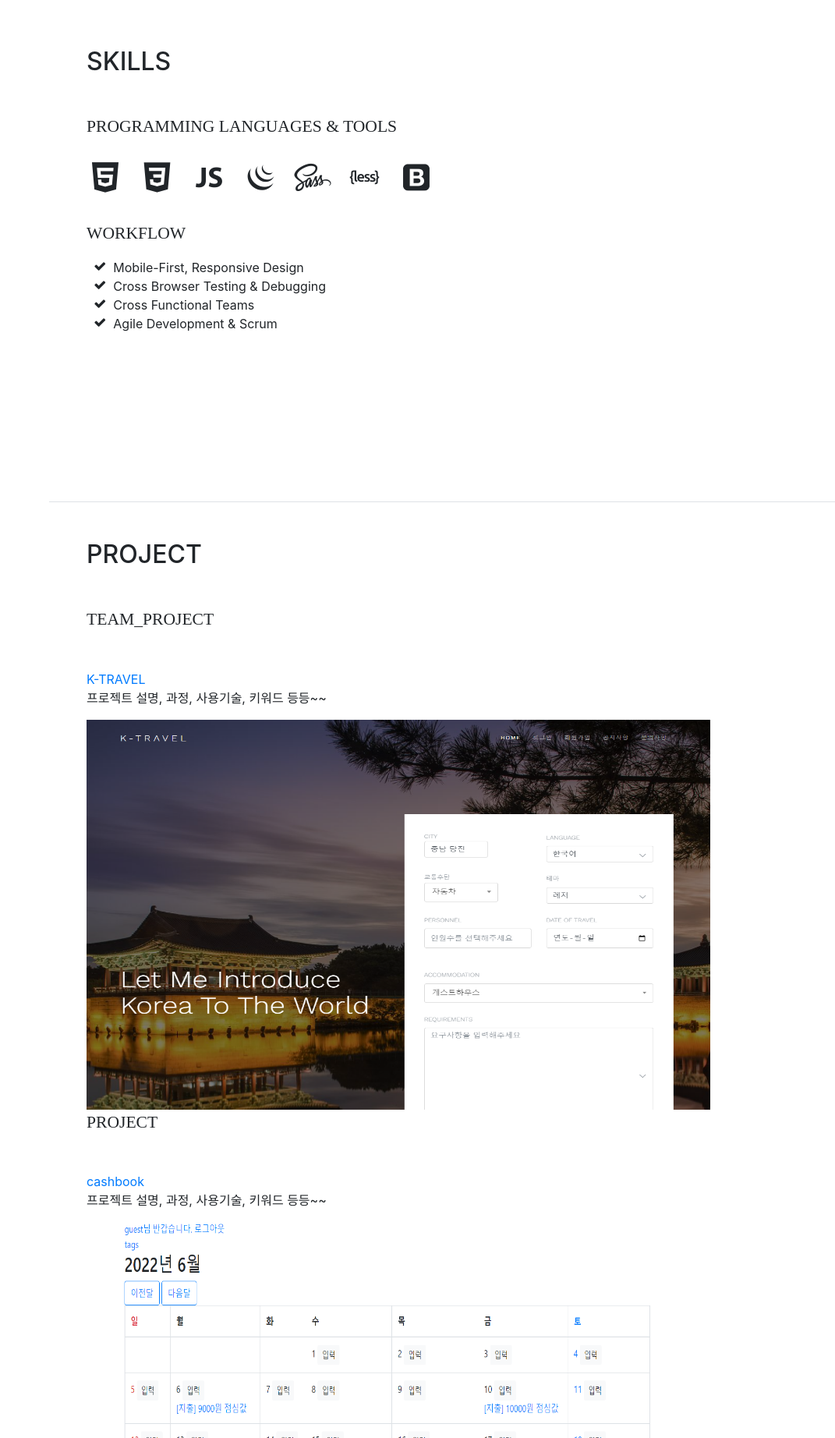
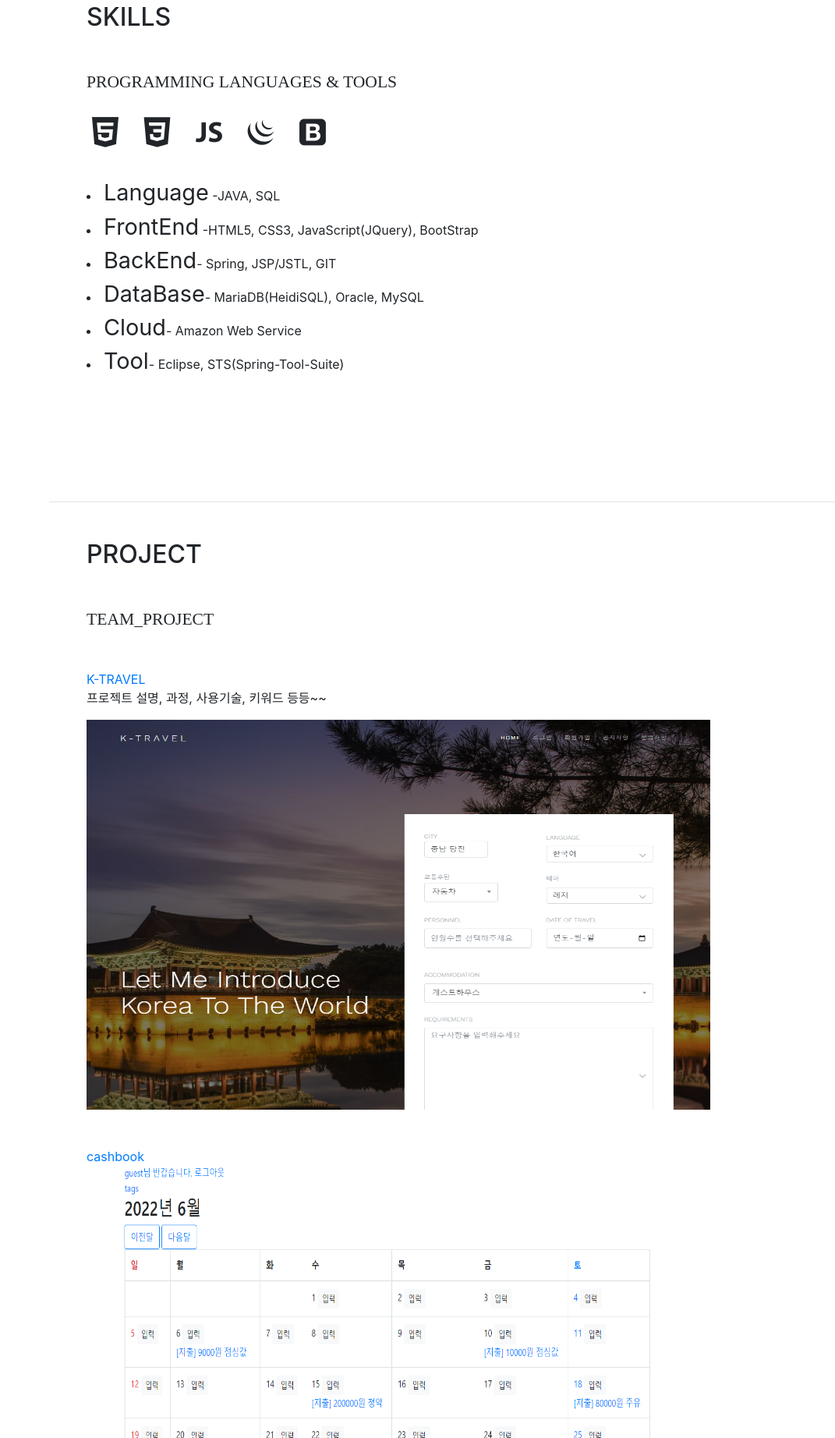
Before and after one commit to pseonho/pseonho.github.io, a website with bundled scripts: page index.html in a window 1280 px wide. Shown: the part 956-2800 px from the top of the page at 78% size, without its empty margins (209-1280 px from the left). Built offline with nearby package versions, Linux system fonts and the light colour scheme; a web font is replaced by a local one.

Commit message:
Add files via upload

```diff
--- a/index.html
+++ b/index.html
@@ -75,9 +75,11 @@
           <div class="subheading mb-5">birth: <span class="self">1994.01.28</span>
             <div class="subheading mb-5">Phone: <span class="self">010 8820 2470</span>
               <div class="subheading mb-5">Email: <span class="self">ejr5tns@naver.com</span>
-            <div class="subheading mb-5 introduce">자기 소개글 위치
 
-            <p class="mb-5">  간략한 소개</p>
+            <div class="subheading mb-5 introduce"> ~</div>
+            <div class="subheading mb-5 introduce"> 오늘 잘 하는 개발자 보다 내일 더 잘 할 수 있는 신입 개발자가 되겠습니다</div>
+
+            <div class="subheading mb-5 introduce">#집요함 #배우는 자세 #다양한 경험 #성장 가능성 #문제해결 능력</div>
             <ul class="list-inline list-social-icons mb-0">
 
             <li class="list-inline-item">
@@ -112,31 +114,29 @@
               <i class="devicons devicons-jquery"></i>
             </li>
             <li class="list-inline-item">
-              <i class="devicons devicons-sass"></i>
-            </li>
-            <li class="list-inline-item">
-              <i class="devicons devicons-less"></i>
-            </li>
-            <li class="list-inline-item">
               <i class="devicons devicons-bootstrap"></i>
             </li>
 
           </ul>
 
-          <div class="subheading mb-3">Workflow</div>
-          <ul class="fa-ul mb-0">
             <li>
               <i class="fa-li fa fa-check"></i>
-              Mobile-First, Responsive Design</li>
+              <span class="self">Language</span> -JAVA, SQL</li>
             <li>
               <i class="fa-li fa fa-check"></i>
-              Cross Browser Testing &amp; Debugging</li>
+              <span class="self">FrontEnd</span> -HTML5, CSS3, JavaScript(JQuery), BootStrap
             <li>
               <i class="fa-li fa fa-check"></i>
-              Cross Functional Teams</li>
+              <span class="self">BackEnd</span>- Spring, JSP/JSTL, GIT</li>
+              <li>
+                <i class="fa-li fa fa-check"></i>
+                <span class="self">DataBase</span>- MariaDB(HeidiSQL), Oracle, MySQL</li>
             <li>
               <i class="fa-li fa fa-check"></i>
-              Agile Development &amp; Scrum</li>
+              <span class="self">Cloud</span>- Amazon Web Service</li>
+              <li>
+                <i class="fa-li fa fa-check"></i>
+                <span class="self">Tool</span>- Eclipse, STS(Spring-Tool-Suite)</li>
           </ul>
         </div>
       </section>
@@ -146,30 +146,33 @@
         <div class="my-auto">
           <h2 class="mb-5">project</h2>
           <div class="subheading mb-5">team_project</div>
-         <a href=http://13.125.175.213/shoppingmall/MainHomeController>K-TRAVEL</a>
+         <a href=http://13.125.175.213/shoppingmall/MainHomeController>K-TRAVEL</a><br>
          <p>프로젝트 설명, 과정, 사용기술, 키워드 등등~~</p>
          <img class="project-img" src="img/main.png"  alt="K-TRAVEL 미리보기 사진"/>
         </div>
 
         <div class="my-auto">
-          <div class="subheading mb-5">project</div>
-         <a href=http://13.125.175.213/shoppingmall/MainHomeController>cashbook</a>
-         <p>프로젝트 설명, 과정, 사용기술, 키워드 등등~~</p>
+          <div class="subheading mb-5"></div>
+         <a href=http://13.125.175.213/shoppingmall/MainHomeController>cashbook</a><br>
+
          <img class="project-img" src="img/Cashbook.png"  alt="cashbook 미리보기 사진"/>
+         <p>Model2 방식으로 가계부를 구현하였습니다.<br>캘린더 제작과 태그의 통계 등 CRUD기능을 구현하고 ssesion을 사용하여  </p><br><p>사용 환경 및 기술</p>
         </div>
 
         <div class="my-auto">
-          <div class="subheading mb-5">project</div>
-         <a href=http://13.125.175.213/shoppingmall/MainHomeController>sakila</a>
-         <p>프로젝트 설명, 과정, 사용기술, 키워드 등등~~</p>
-         <img class="project-img" src="img/sakila.png"  alt="cashbook 미리보기 사진"/>
+          <div class="subheading mb-5"></div>
+         <a href=http://13.125.175.213/shoppingmall/MainHomeController>sakila</a><br>
+         <img class="project-img" src="img/sakila.png"  alt="cashbook 미리보기 사진"/><br>
+         <p>sakila 데이터 베이스를 이용하여 DVD 대여점 관리 프로그램을 구현하였습니다.<br>
+          직원/고객/영화/재고 관리를 위한 CRUD 기능, 검색 기능, 외부 라이브러리를 활용한 매출 등을 구현했습니다.</p> <br><p>사용 환경 및 기술</p>
+
         </div>
 
         <div class="my-auto">
-          <div class="subheading mb-5">project</div>
-         <a href=http://13.125.175.213/shoppingmall/MainHomeController>bolg</a>
-         <p>프로젝트 설명, 과정, 사용기술, 키워드 등등~~</p>
+          <div class="subheading mb-5"></div>
+         <a href=http://13.125.175.213/shoppingmall/MainHomeController>bolg</a><br>
          <img class="project-img" src="img/boardList.png"  alt="bolg 미리보기 사진"/>
+         <p>Model1 방식으로 블로그를 구현하였습니다.<br>블로그 글 입력/수정/삭제 CRUD 기능 과 페이징 입력 및 bootStrap을 구현해 보았습니다</p><br><p>사용 환경 및 기술</p>
         </div>
       </section>
 
@@ -192,7 +195,7 @@
           <div class="resume-item d-flex flex-column flex-md-row">
             <div class="resume-content mr-auto">
               <h3 class="mb-0">동국대학교</h3>
-              <div class="subheading mb-3">ar</div>
+              <div class="subheading mb-3">archaeology-arthistory</div>
 
             </div>
             <div class="resume-date text-md-right">
@@ -200,12 +203,10 @@
             </div>
           </div>
 
-        </div>
-
         <div class="resume-item d-flex flex-column flex-md-row">
           <div class="resume-content mr-auto">
             <h3 class="mb-0">고려대학교 대학원</h3>
-            <div class="subheading mb-3">arc</div>
+            <div class="subheading mb-3">archaeology-arthistory</div>
           </div>
           <div class="resume-date text-md-right">
             <span class="text-primary">2020 - 2022</span>
@@ -215,7 +216,7 @@
         <div class="resume-item d-flex flex-column flex-md-row">
           <div class="resume-content mr-auto">
             <h3 class="mb-0">구디 아카데미</h3>
-            <div class="subheading mb-3">ar</div>
+            <div class="subheading mb-3">자바/스프링 기반 SW개발자 양성과정</div>
 
           </div>
           <div class="resume-date text-md-right">
@@ -245,7 +246,7 @@
             <div class="resume-content mr-auto">
               <h3 class="mb-0">auction</h3>
               <div class="subheading mb-3">경매팀</div>
-              <p> 2019년 낙찰가 1위 작품 20억에 낙찰 </p>
+              <p> 2019년 한국 최고 낙찰액 작품 20억원에 낙찰 </p>
             </div>
             <div class="resume-date text-md-right">
               <span class="text-primary">2019 - </span>
```
